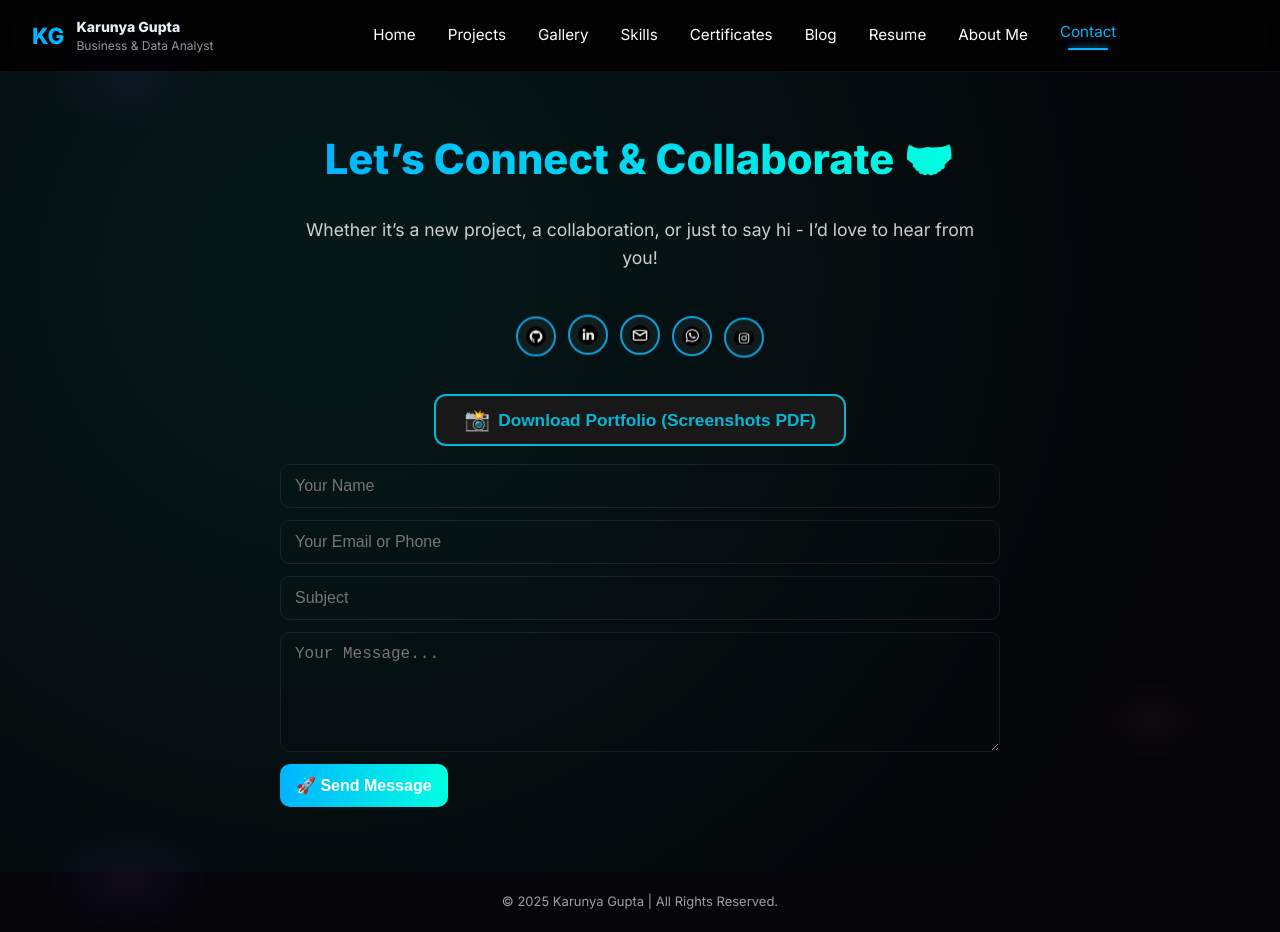
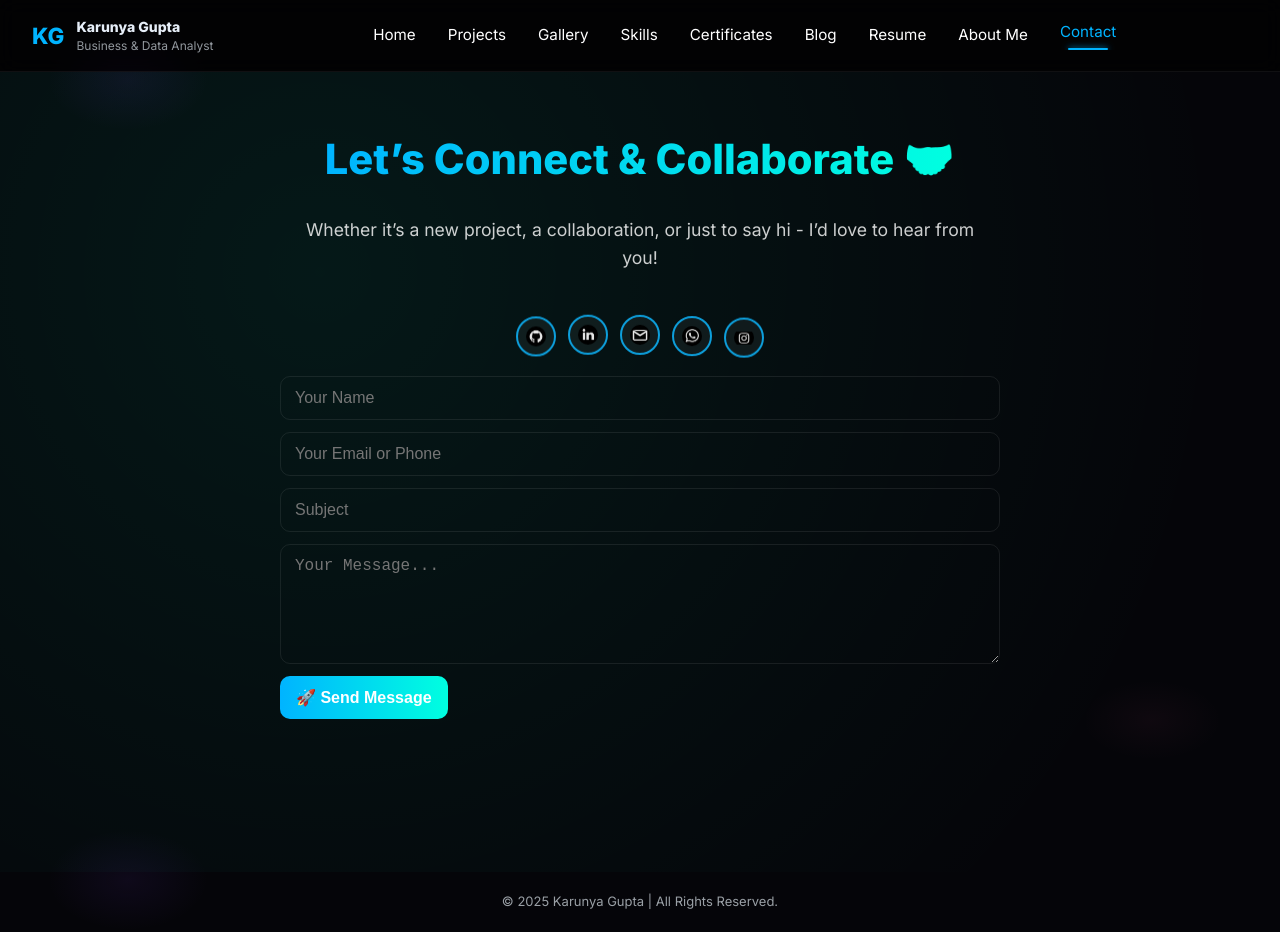
Before and after one commit to KarunyaGupta/Portfolio, a React (Vite) app: page /contact in a window 1280 px wide. Built offline with nearby package versions, Linux system fonts and the light colour scheme; the HTML template or start-up script is replaced by a standard one.

Commit message:
remove portfolio download

```diff
--- a/src/pages/Contact.jsx
+++ b/src/pages/Contact.jsx
@@ -226,36 +226,7 @@ export default function Contact() {
         ))}
       </motion.div>
 
-      {/* Download Portfolio Screenshots Button */}
-      <motion.div
-        initial={{ opacity: 0, y: 10 }}
-        animate={{ opacity: 1, y: 0 }}
-        transition={{ delay: 0.5 }}
-        style={{ display: 'flex', justifyContent: 'center', margin: '18px 0' }}
-      >
-        <motion.button
-          onClick={handleDownloadPortfolioPDF}
-          className="btn code-btn"
-          whileHover={{ scale: 1.08 }}
-          style={{
-            display: 'flex',
-            alignItems: 'center',
-            gap: 8,
-            padding: '12px 28px',
-            borderRadius: 12,
-            fontSize: '1.08rem',
-            textDecoration: 'none',
-            cursor: 'pointer',
-            background: '#181818',
-            color: '#06b6d4',
-            border: '2px solid #06b6d4',
-            fontWeight: 700,
-            transition: 'background 0.2s, color 0.2s',
-          }}
-        >
-          <span style={{ fontSize: "1.2em", textAlign: "center" }}>📸</span> Download Portfolio (Screenshots PDF)
-        </motion.button>
-      </motion.div>
+
 
       {/* Contact Form */}
       <motion.form
```
